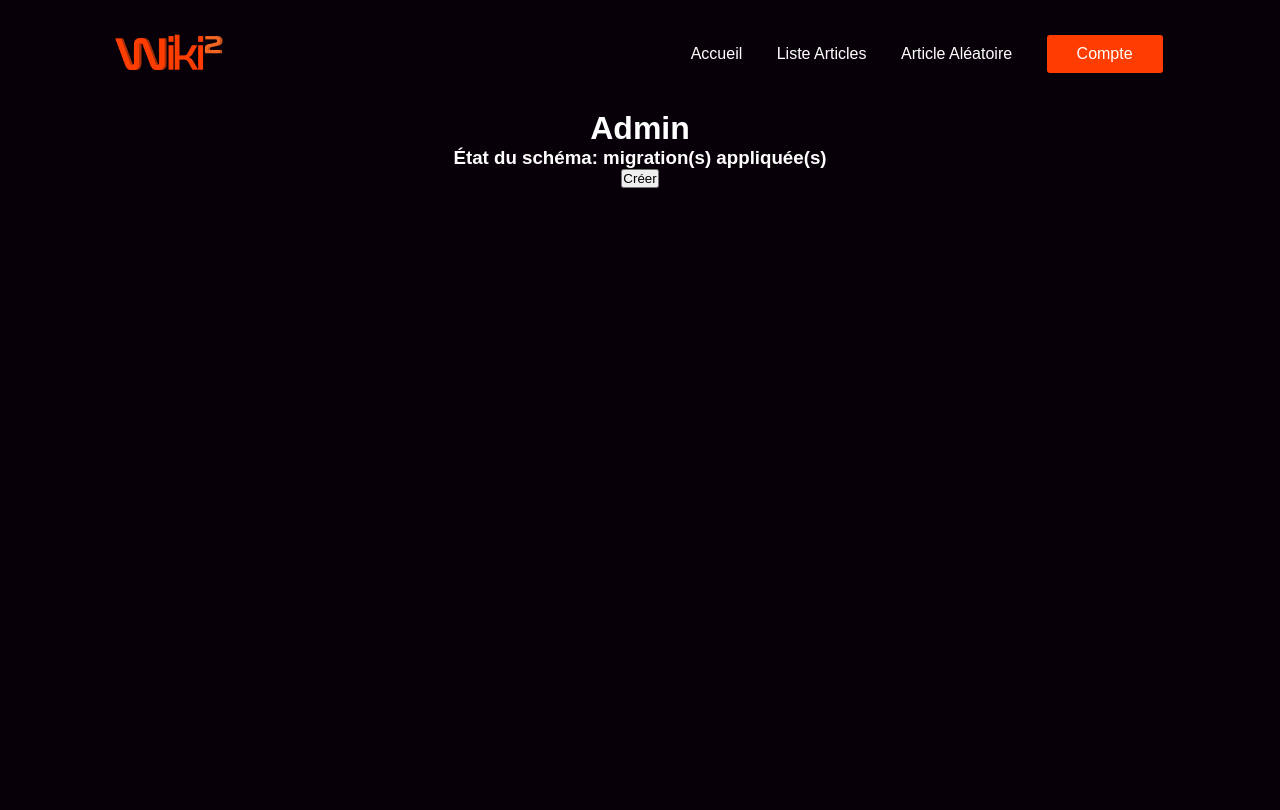
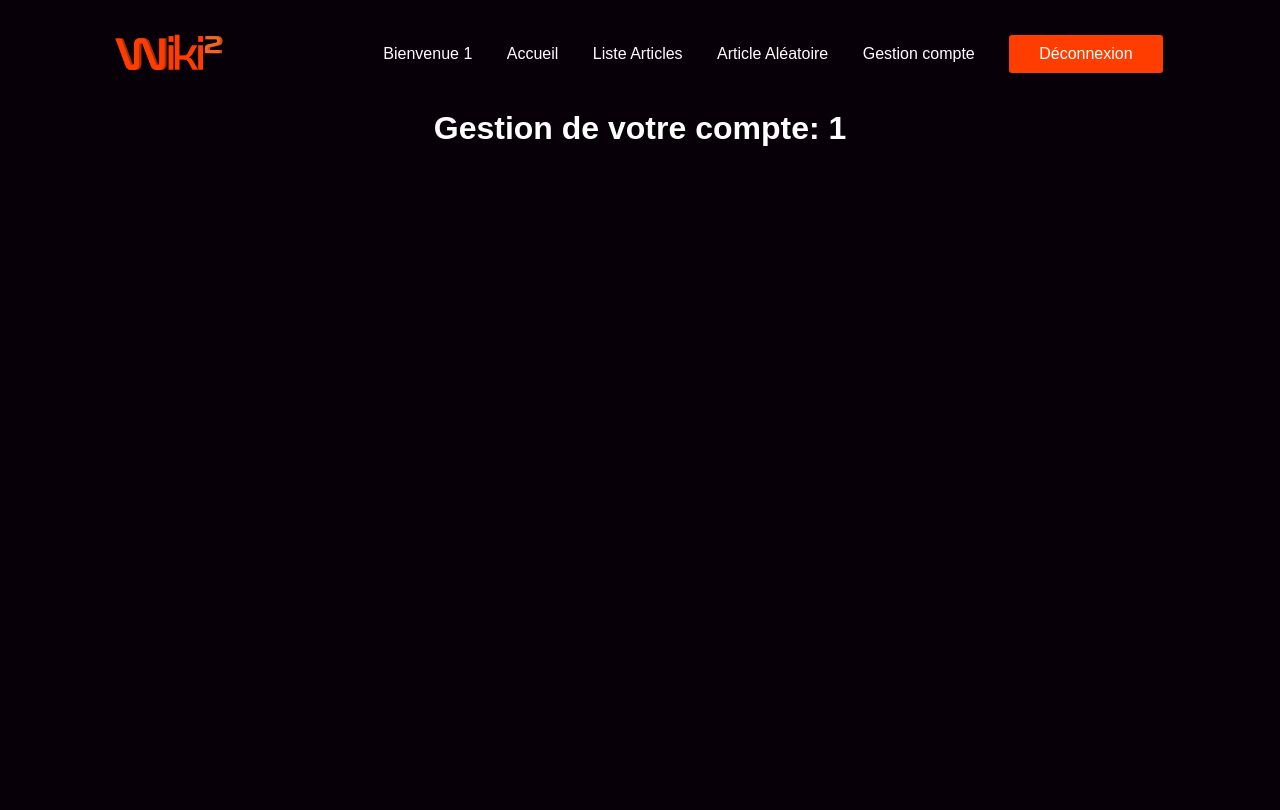
Before and after one commit to bestrider14/Wiki2, a Flask app: page /user in a window 1280 px wide. Run offline with Flask 3, Linux system fonts and the light colour scheme; the visitor is signed in with stand-in values (Sample User, id 1).

Commit message:
Ajout du login

```diff
--- a/server.py
+++ b/server.py
@@ -31,7 +31,7 @@
         userInfo = database.getUserInfo(form["email"])
         print(userInfo)
         session["userId"] = userInfo[0]
-        session["userName"] = userInfo[1]
+        session["userName"] = userInfo[1].capitalize()
         session["userEmail"] = userInfo[2]
         session["userGenre"] = userInfo[3]
         session["userRole"] = userInfo[4]
@@ -74,7 +74,7 @@
 
 
 @app.route("/admin")
-def user():
+def admin():
     migration_state = database.get_migration_stack_size()
     return render_template("admin.html", migration_state=migration_state)
 
@@ -110,8 +110,12 @@
 
 @app.route("/checkRole")
 def checkRole():
-    if session['role'] == 0:
+    if session['userRole'] == 0:
         return redirect(url_for('user'))
+    if session['userRole'] == 1:
+        return redirect(url_for('moderateur'))
+    if session['userRole'] == 2:
+        return redirect(url_for('admin'))
 
 
 @app.route("/up", methods=["POST"])
--- a/static/style.css
+++ b/static/style.css
@@ -31,6 +31,7 @@
 .nav-links  li{
     display: inline-block;
     margin: 0 15px;
+    color: white;
 }
 
 .nav-links li a{
--- a/templates/index.html
+++ b/templates/index.html
@@ -7,12 +7,15 @@
         <div class="header">
             <nav>
                 <a href="/"><img src="{{url_for('static', filename='images/logo.png')}}" class="logo" alt="logo"></a>
+
                 <ul class="nav-links">
+                    <li>Bienvenue {{ session['userName']}}</li>
                     <li><a href="/">Accueil</a></li>
                     <li><a href="{{ url_for('articles') }}" onclick="location.href=this.href+'?letter=A';return false;">Liste Articles</a></li>
                     <li><a href="{{ url_for('random') }}">Article Aléatoire</a></li>
                     {% if session['userId'] %}
-                        <a href="{{ url_for('checkRole') }}"><li class="btn">Compte</li></a>
+                        <li><a href="{{ url_for('checkRole') }}">Gestion compte</a></li>
+                        <a href="{{ url_for('logout') }}"><li class="btn">Déconnexion</li></a>
                     {% else %}
                         <li><a href="{{ url_for('register') }}">Inscription</a></li>
                         <a href="{{ url_for('login') }}"><li class="btn">Connexion</li></a>
--- a/templates/user.html
+++ b/templates/user.html
@@ -1,18 +1,7 @@
 {% extends 'index.html' %}
 {% block body %}
 <div class="content">
-    <h1>Admin</h1>
+    <h1>Gestion de votre compte: {{ session['userName']}}</h1>
 
-    <h3>
-        État du schéma:
-        {% if migration_state == 0 %}
-            initial
-        {% else %}
-            {{migration_state}} migration(s) appliquée(s)
-        {% endif %}
-    </h3>
-
-    <button class="button red" onclick="up()">Créer</button>
-    <span id="up-status"></span>
 </div>
 {% endblock %}
```
